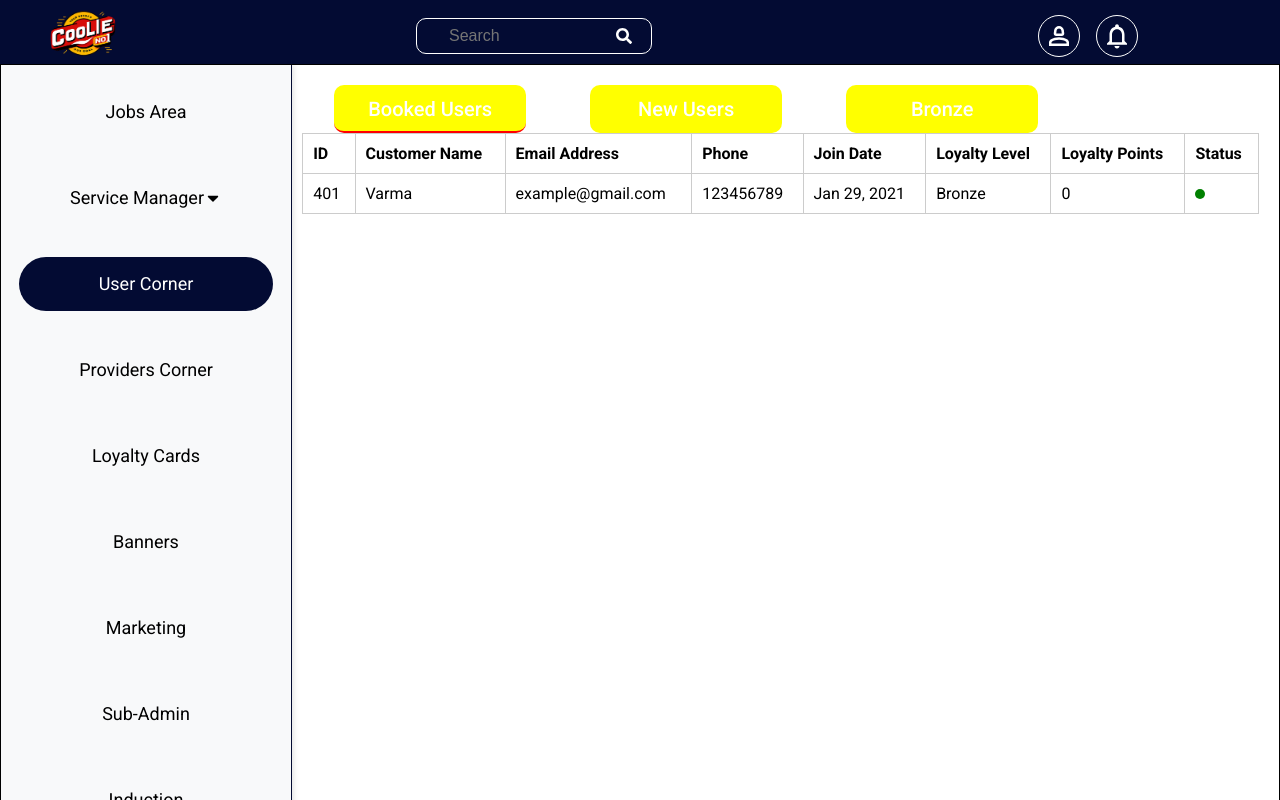
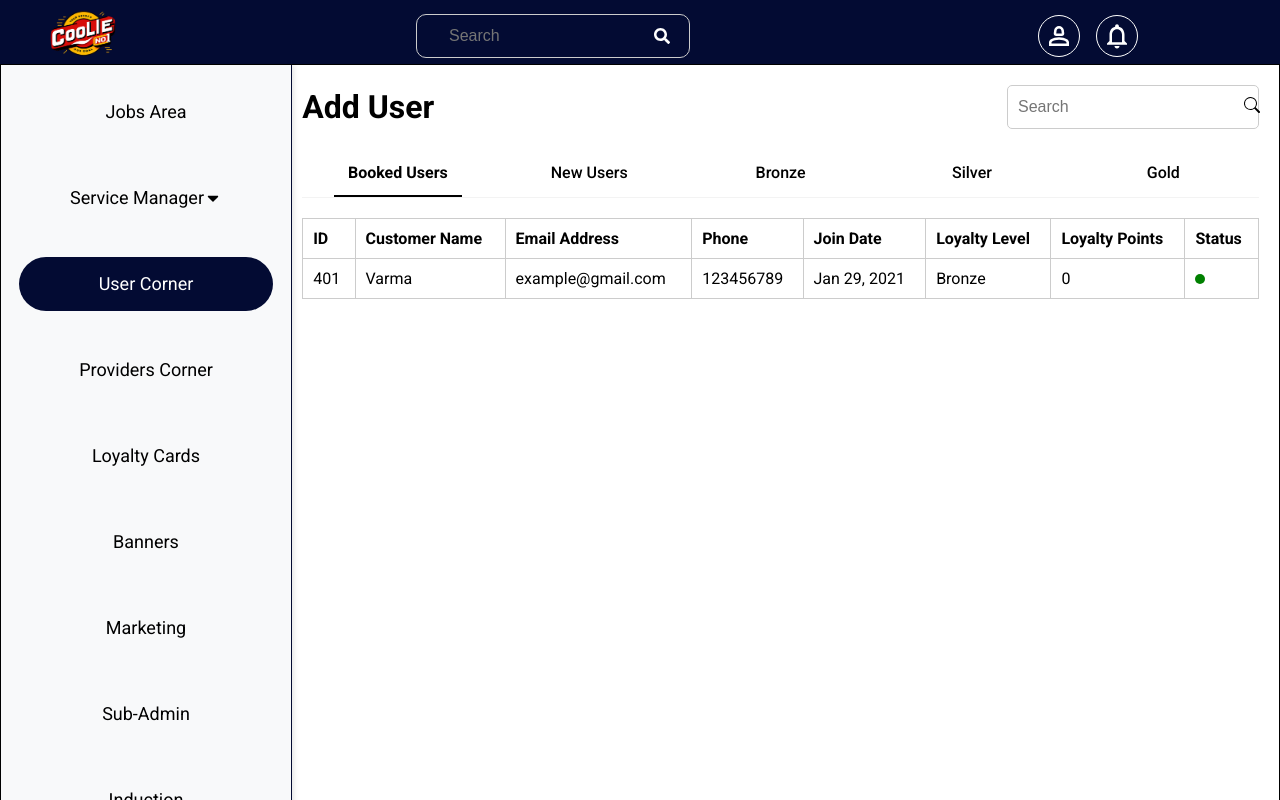
Before and after one commit to Jobminar/Coolie-admin, a React (Vite) app in the folder Admin/: page / in a window 1280 px wide. Both pictures are taken after a click on the element "User Corner". Shown: the top 800 px of the page. Built offline with nearby package versions, Linux system fonts and the light colour scheme.

Commit message:
sameer integrated catagories and subcatagories

```diff
--- a/Admin/package.json
+++ b/Admin/package.json
@@ -23,6 +23,7 @@
     "prop-types": "^15.8.1",
     "react": "^18.2.0",
     "react-bootstrap": "^2.10.2",
+    "react-bootstrap-icons": "^1.11.4",
     "react-dom": "^18.2.0",
     "react-icons": "^5.2.1",
     "react-router-dom": "^6.23.1",
--- a/Admin/src/components/Sections/Servicemanager/ManageService.jsx
+++ b/Admin/src/components/Sections/Servicemanager/ManageService.jsx
@@ -191,11 +191,7 @@ const ManageService = () => {
       setCategoryError("Category name is required.");
       return;
     }
-    if (serviceVariant.trim() === "") {
-      setCategoryError("Service variant is required.");
-      return;
-    }
-    // Logic to edit category
+    setShowEditCategoryForm(false);
     setShowEditSubCategoryForm(true);
   };
 
@@ -346,23 +342,7 @@ const ManageService = () => {
                 />
               )}
             </div>
-            <div className="manageservice-input-container">
-              <label>Service Variant:</label>
-              <select
-                className="manageservice-bottom-border-input"
-                value={serviceVariant}
-                onChange={(e) => setServiceVariant(e.target.value)}
-              >
-                <option value="">Select a variant</option>
-                <option value="Normal cleaning">Normal cleaning</option>
-                <option value="Deep cleaning">Deep cleaning</option>
-                <option value="Male">Male</option>
-                <option value="Female">Female</option>
-                <option value="Hour">Hour</option>
-                <option value="Daily">Daily</option>
-                <option value="Monthly">Monthly</option>
-              </select>
-            </div>
+
             <button
               id="manageservice-update-category-button"
               className="manageservice-submit-button"
@@ -372,7 +352,6 @@ const ManageService = () => {
             </button>
           </div>
         )}
-
         {showEditSubCategoryForm && (
           <div className="manageservice-card manageservice-edit-sub-category-form">
             <h3>
@@ -420,8 +399,24 @@ const ManageService = () => {
                 />
               )}
             </div>
+            <div className="manageservice-input-container">
+              <label>Service Variant:</label>
+              <select
+                className="manageservice-bottom-border-input"
+                value={serviceVariant}
+                onChange={(e) => setServiceVariant(e.target.value)}
+              >
+                <option value="">Select a variant</option>
+                <option value="Normal cleaning">Normal cleaning</option>
+                <option value="Deep cleaning">Deep cleaning</option>
+                <option value="Male">Male</option>
+                <option value="Female">Female</option>
+                <option value="Hour">Hour</option>
+                <option value="Daily">Daily</option>
+                <option value="Monthly">Monthly</option>
+              </select>
+            </div>
             <button
-              id="manageservice-update-subcategory-button"
               className="manageservice-submit-button"
               onClick={handleEditSubCategory}
             >
--- a/Admin/src/components/Sections/Usercorner/Usercorner.jsx
+++ b/Admin/src/components/Sections/Usercorner/Usercorner.jsx
@@ -1,5 +1,7 @@
 import React, { useState } from "react";
-import "./usermanager.css"; // Add necessary CSS here
+import { Form, InputGroup, Button } from "react-bootstrap";
+import { Search } from "react-bootstrap-icons";
+import "./usercorner.css";
 
 const UserManager = () => {
   const [selectedTab, setSelectedTab] = useState("Booked Users");
@@ -44,22 +46,58 @@ const UserManager = () => {
       },
       // Add more bronze users data here
     ],
+    Silver: [
+      {
+        id: 404,
+        name: "Geeta",
+        email: "example4@gmail.com",
+        phone: "4455667788",
+        joinDate: "Apr 2, 2021",
+        level: "Silver",
+        points: 0,
+        status: "active",
+      },
+      // Add more silver users data here
+    ],
+    Gold: [
+      {
+        id: 405,
+        name: "Ram",
+        email: "example5@gmail.com",
+        phone: "9988776655",
+        joinDate: "May 1, 2021",
+        level: "Gold",
+        points: 0,
+        status: "inactive",
+      },
+      // Add more gold users data here
+    ],
   };
 
   return (
-    <div className="usercornercontainer">
-      <div className="tabs">
+    <div className="user-manager-container">
+      <div className="header">
+        <h1>Add User</h1>
+        <div className="user-search-bar">
+          <InputGroup>
+            <Form.Control placeholder="Search" className="search-input" />
+
+            <Search variant="outline-secondary" className="searching" />
+          </InputGroup>
+        </div>
+      </div>
+      <div className="tabs-container">
         {Object.keys(data).map((tab) => (
           <button
             key={tab}
-            className={`tab ${selectedTab === tab ? "active" : ""}`}
+            className={`tab-button ${selectedTab === tab ? "active" : ""}`}
             onClick={() => setSelectedTab(tab)}
           >
             {tab}
           </button>
         ))}
       </div>
-      <div className="usertablecontainer">
+      <div className="user-table-container">
         <table>
           <thead>
             <tr>
--- /dev/null
+++ b/Admin/src/components/Sections/Usercorner/usercorner.css
@@ -0,0 +1,110 @@
+.user-manager-container {
+    padding: 20px;
+    font-family: Roboto, sans-serif;
+    display: flex;
+    flex-direction: column;
+}
+
+.header {
+    display: flex;
+    justify-content: space-between;
+    align-items: center;
+    margin-bottom: 20px;
+}
+
+.header h1 {
+    margin: 0;
+}
+
+.search-bar {
+    display: flex;
+    align-items: center;
+}
+
+.search-input {
+    padding: 5px 10px;
+    border: 1px solid #ccc;
+    border-radius: 5px;
+    width: 200px;
+    padding-right: 40px;
+}
+
+.searching {
+    position: absolute;
+    right: 20px;
+    margin-top: 12px;
+    border-top-left-radius: 0;
+    border-bottom-left-radius: 0;
+    z-index: 10;
+    color: black;
+    cursor: pointer
+}
+
+.tabs-container {
+    display: flex;
+    justify-content: space-around;
+    margin-bottom: 20px;
+    border-bottom: 1px solid #f3f3f3;
+}
+
+.tab-button {
+    background: none;
+    border: none;
+    cursor: pointer;
+    font-size: 16px;
+    padding: 10px;
+    position: relative;
+    color: black
+}
+
+.tab-button.active {
+    font-weight: bold;
+}
+
+.tab-button.active::after {
+    content: "";
+    display: block;
+    margin: auto;
+    height: 2px;
+    width: 100%;
+    background: black;
+    position: absolute;
+    bottom: 0;
+    left: 0;
+}
+
+.user-table-container {
+    flex: 1;
+    overflow-y: auto;
+}
+
+table {
+    width: 100%;
+    border-collapse: collapse;
+}
+
+th,
+td {
+    padding: 10px;
+    text-align: left;
+    border: 1px solid #ccc;
+}
+
+.status-dot {
+    display: inline-block;
+    width: 10px;
+    height: 10px;
+    border-radius: 50%;
+}
+
+.status-dot.active {
+    background-color: green;
+}
+
+.status-dot.inactive {
+    background-color: red;
+}
+
+.search-group {
+    position: relative;
+}
--- a/Admin/src/components/Sections/Usercorner/usermanager.css
+++ /dev/null
@@ -1,56 +0,0 @@
-.usercornercontainer {
-    padding: 20px;
-    font-family: Roboto, sans-serif;
-    height: 100vh;
-    display: flex;
-    flex-direction: column;
-}
-
-/* .tabs {
-    display: flex;
-    margin-bottom: 20px;
-}
-
-.tab {
-    padding: 10px 20px;
-    background-color: #f0f0f0;
-    border: 1px solid #ccc;
-    cursor: pointer;
-}
-
-.tab.active {
-    background-color: #030B33;
-    color: #fff;
-} */
-
-.usertablecontainer {
-    flex: 1;
-    overflow-y: auto;
-}
-
-table {
-    width: 100%;
-    border-collapse: collapse;
-}
-
-th,
-td {
-    padding: 10px;
-    text-align: left;
-    border: 1px solid #ccc;
-}
-
-.status-dot {
-    display: inline-block;
-    width: 10px;
-    height: 10px;
-    border-radius: 50%;
-}
-
-.status-dot.active {
-    background-color: green;
-}
-
-.status-dot.inactive {
-    background-color: red;
-}
```
Also changed, not shown: Admin/src/components/Sections/Servicemanager/Servicemanager.jsx (+147 -32 lines), 1 other file (tests, documents, lock files or other folders).
